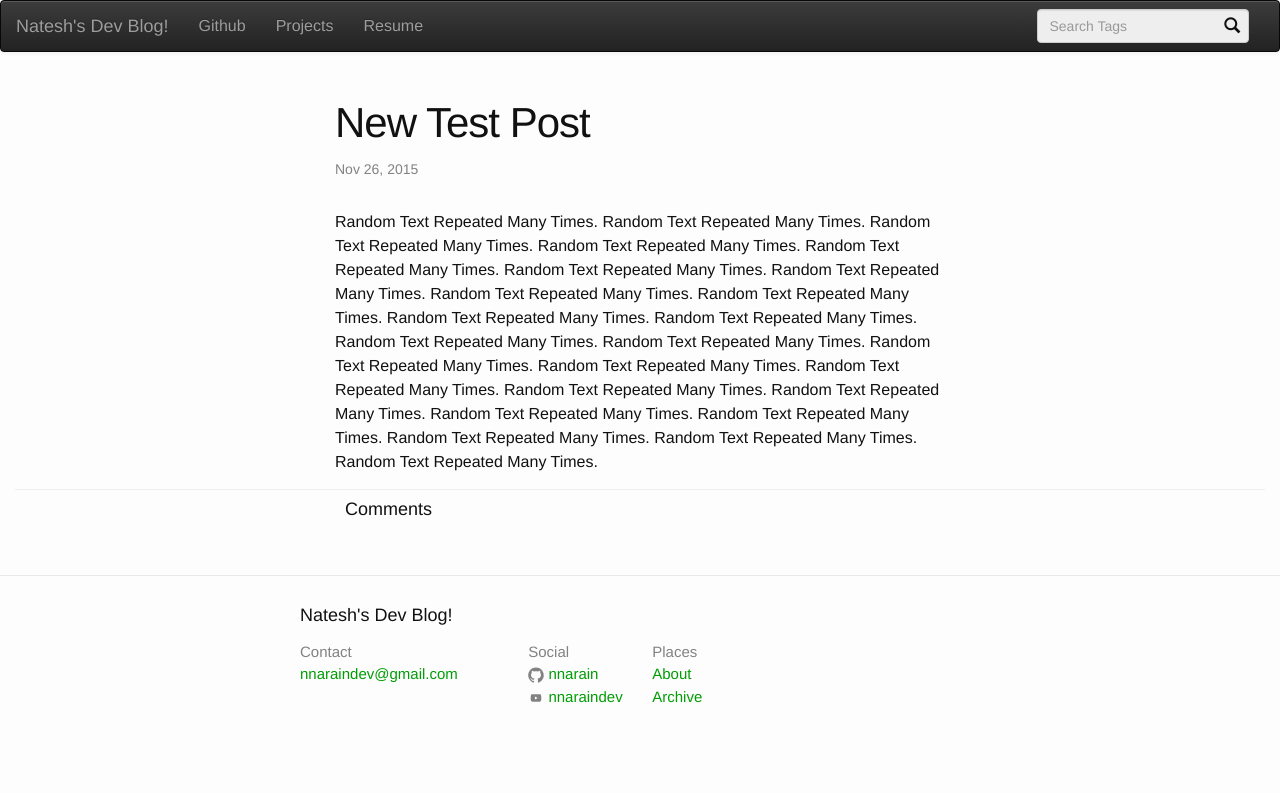
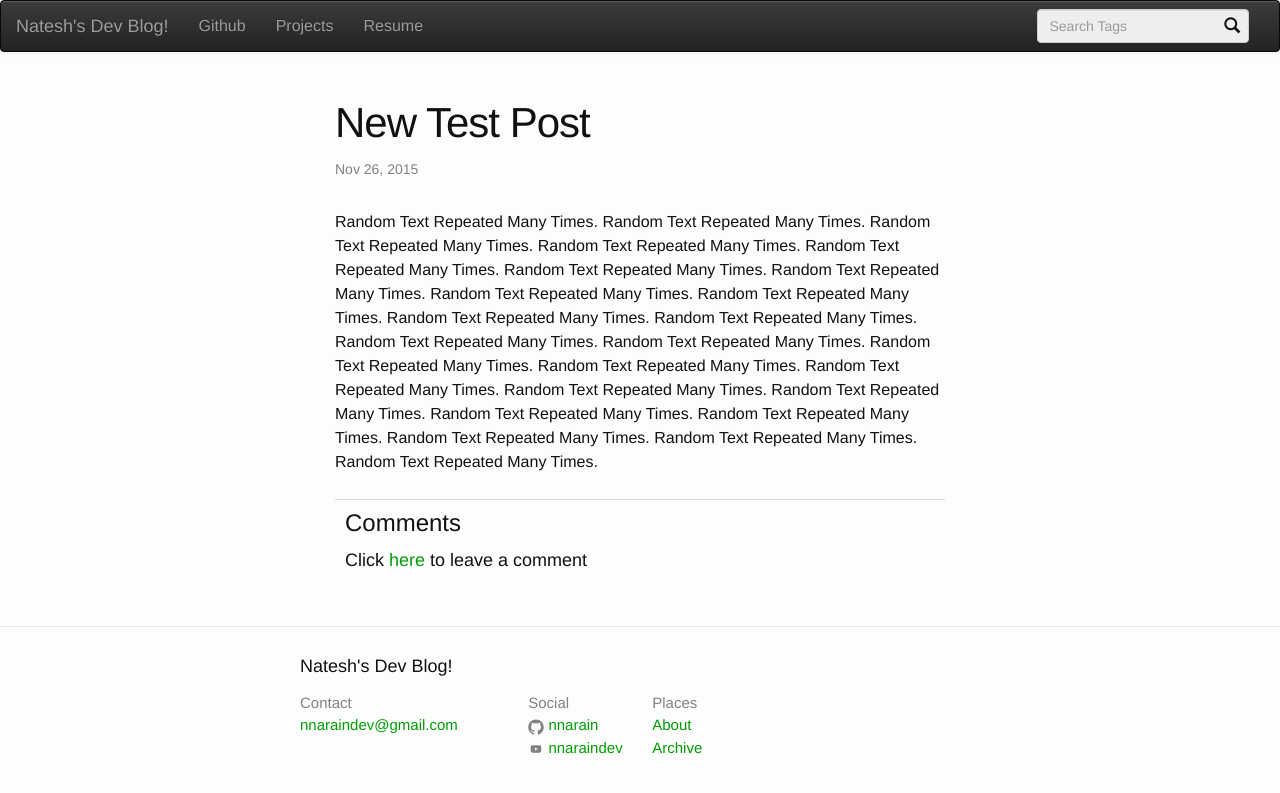
Before and after one commit to nnarain/nnarain.github.io, a Jekyll site: the page built from _posts/2015-11-26-New Test Post.md, in a window 1280 px wide. Shown: the top 793 px of the page. Built offline with Jekyll 4.4.1, drawn with Linux system fonts in a browser that asks for light colours; Markdown is read by kramdown in place of the engine named in the settings.

Commit message:
update comment border

```diff
--- a/_layouts/post.html
+++ b/_layouts/post.html
@@ -49,7 +49,7 @@ layout: default
 
     <!-- Comment Section -->
     {% if page.issue_number %}
-        <hr>
+
         <div class="row">
             <div class="col-md-3"></div>
             <div class="col-md-6">
@@ -59,19 +59,9 @@ layout: default
                 -->
 
             <div id="commentSection" class="comment-section">
-                <h4>Comments</h4>
+                <h3>Comments</h4>
+                <h4>Click <a href="https://github.com/nnarain/nnarain.github.io/issues/{{page.issue_number}}">here</a> to leave a comment</h4>
                 <ul id="commentList" class="comment-list">
-                    <!--
-                    <li>
-                        <div class="comment-avatar">
-                            <img src="https://avatars3.githubusercontent.com/u/8395093?v=3&s=460"/>
-                        </div>
-                        <div class="comment-text">
-                            <p>Text 1</p>
-                            <span class="date sub-text">November 28 2015</span>
-                        </div>
-                    </li>
-                    -->
                 </ul>
             </div>
             </div>
--- a/css/comments.css
+++ b/css/comments.css
@@ -15,13 +15,15 @@
 .comment-section
 {
     padding: 10px;
+    border-top: 1px solid #DADADA;
+    margin-top: 10px;
 }
 
 .comment-list
 {
     padding:0;
     list-style:none;
-    max-height:200px;
+/*    max-height:200px; */
 /*    overflow:auto; */
 }
 
--- a/css/custom.css
+++ b/css/custom.css
@@ -31,3 +31,8 @@ pre
     border: 0px;
     overflow-x: auto;
 }
+
+.post-sequence-bottom
+{
+    padding-bottom: 10px;
+}
```
Also changed, not shown: other parts of _layouts/post.html (+2 -2 lines).
